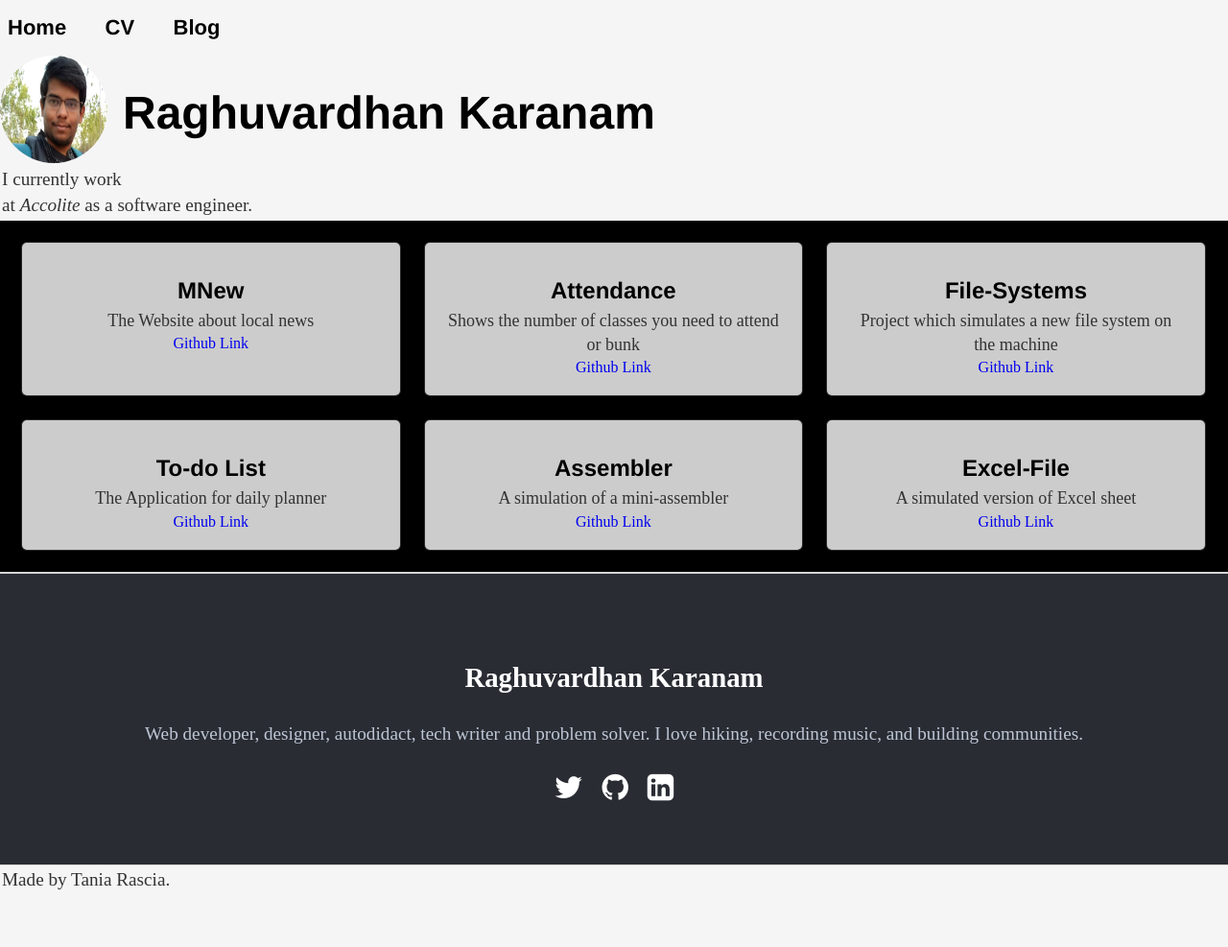
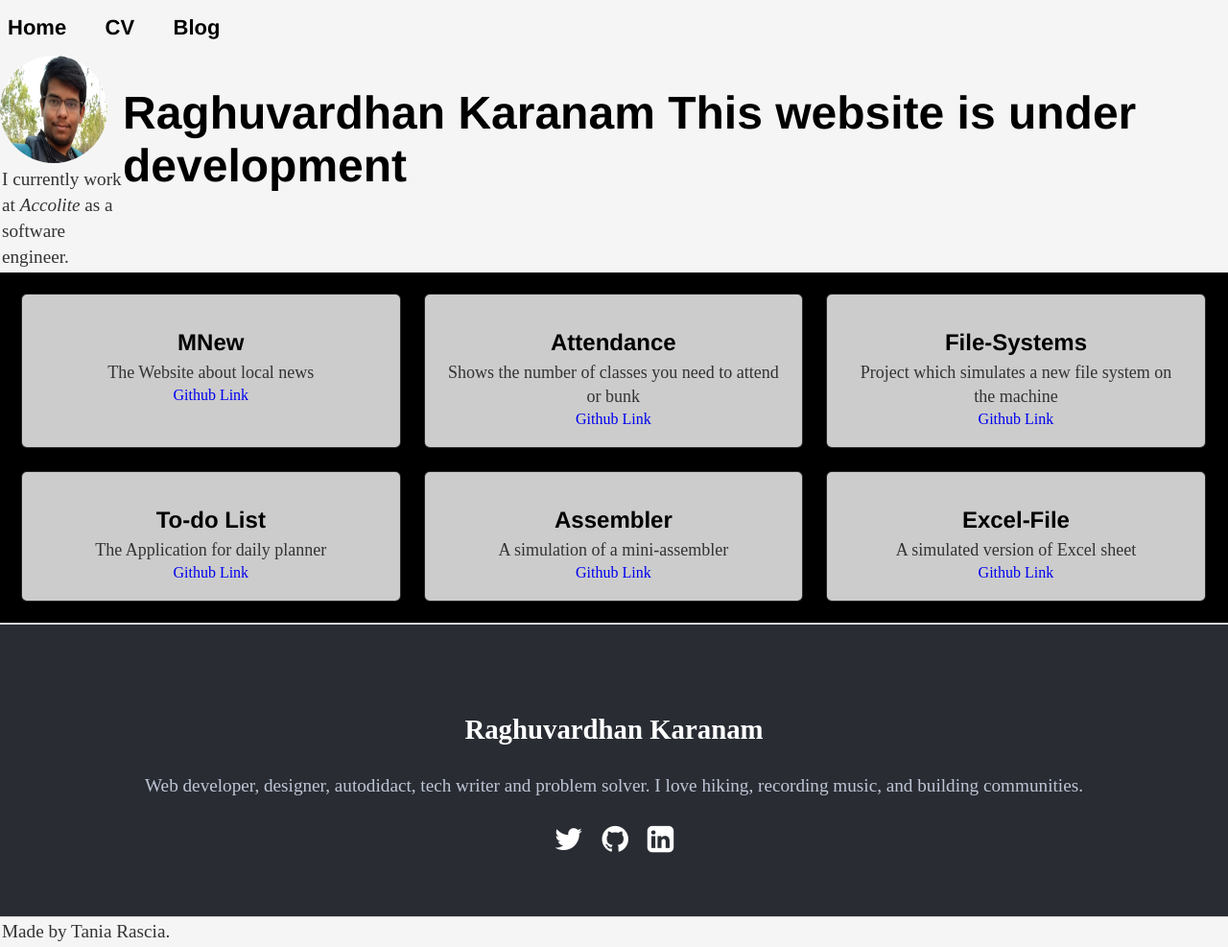
Before and after one commit to raghuvardhan/raghuvardhan.github.io, a Jekyll site: the page built from index.html, in a window 1280 px wide. Shown: the whole page at 96% size. Built offline with Jekyll 4.4.1, drawn with Linux system fonts in a browser that asks for light colours; before the commit the page ends 933 px from its top, so only the background shows below that.

Commit message:
Update _layouts/default.html

```diff
--- a/_layouts/default.html
+++ b/_layouts/default.html
@@ -22,7 +22,7 @@
 					<img src="/assets/images/My dev profile photo.jpg" alt="Avatar">
 				</span>
 				<span style="float:right;width: 90%">
-					<h1>Raghuvardhan Karanam</h1>
+					<h1>Raghuvardhan Karanam This website is under development</h1>
 				</span>
 			</div><!-- /.blurb -->
 
```
